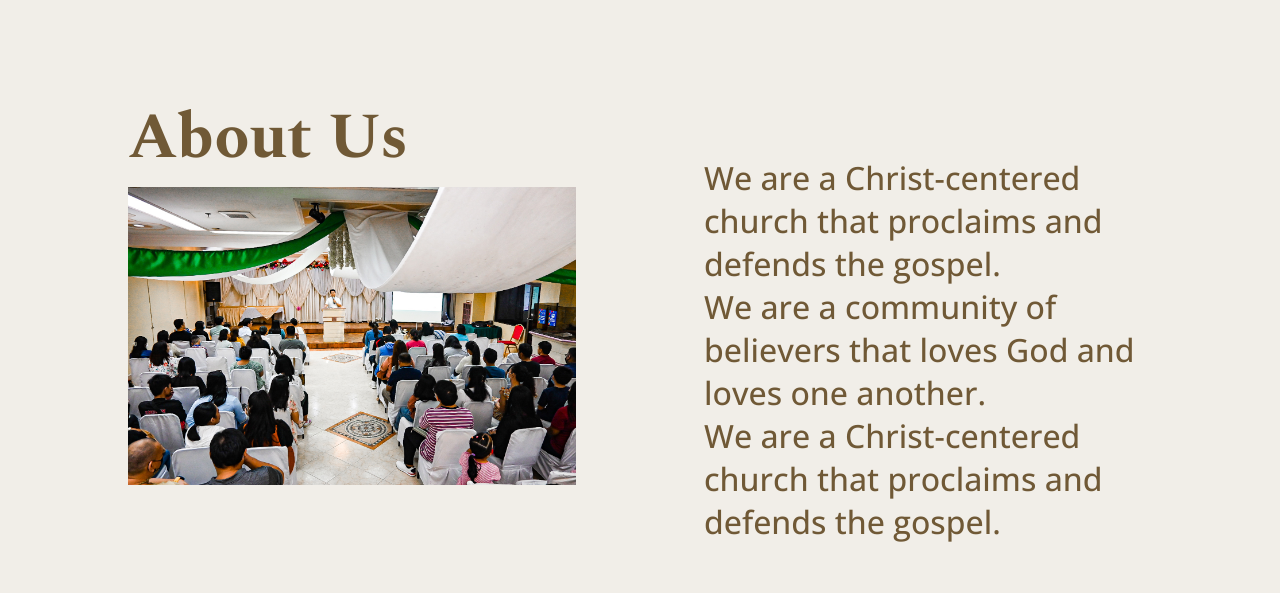
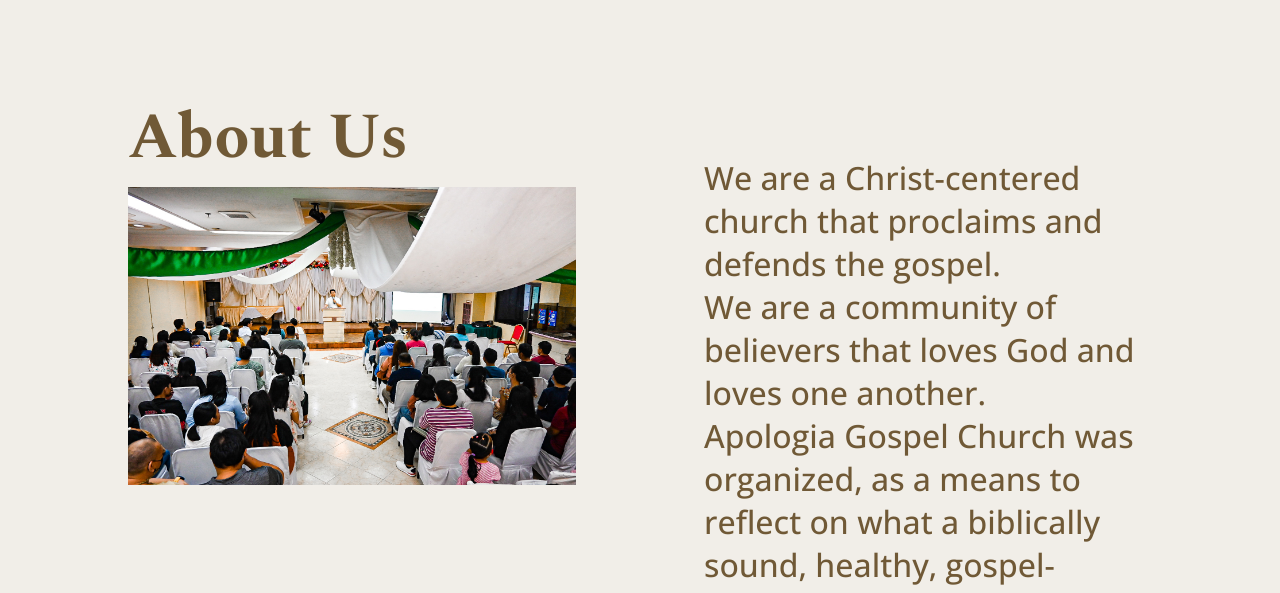
Before and after one commit to ornops/react-apologia-website, a React (Create React App) app: page / in a window 1280 px wide. Shown: the part 839-1432 px from the top of the page. Built offline with nearby package versions, Linux system fonts and the light colour scheme.

Commit message:
Updated about section copy

```diff
--- a/src/components/2-about-section/about-section.component.jsx
+++ b/src/components/2-about-section/about-section.component.jsx
@@ -13,7 +13,8 @@ const AboutSection = () =>{
                 <p>
                     We are a Christ-centered church that proclaims and defends the gospel.<br/>
                     We are a community of believers that loves God and loves one another.<br/>
-                    We are a Christ-centered church that proclaims and defends the gospel.<br/>
+                    Apologia Gospel Church was organized, as a means to reflect on what a biblically sound,
+                    healthy, gospel-centered, Christ-exalting church should be<br/>
                 </p>
 
 
```
